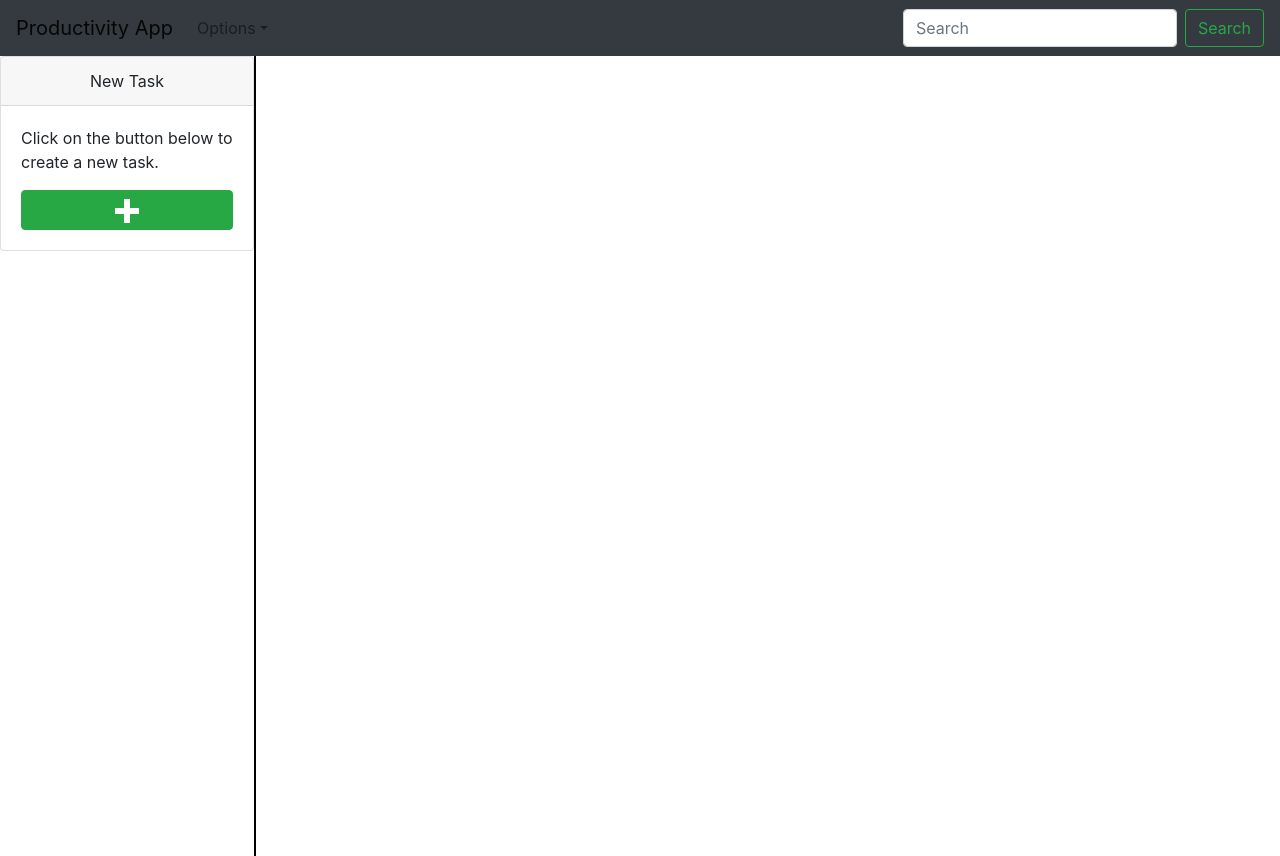
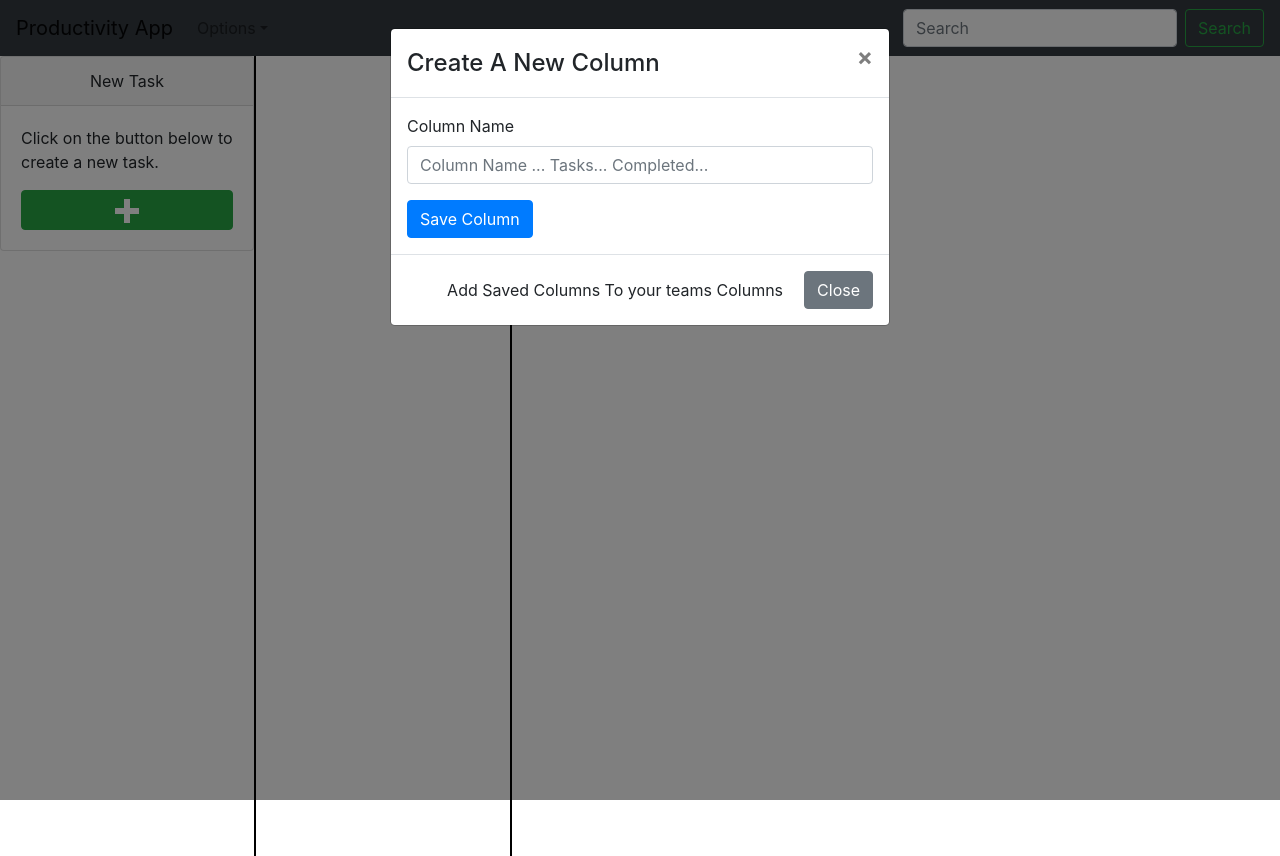
Before and after one commit to jamieTardi/productivity, a React (Create React App) app: page / in a window 1280 px wide. Built offline with nearby package versions, Linux system fonts and the light colour scheme.

Commit message:
creating dynamic column assignments

```diff
--- a/src/App.js
+++ b/src/App.js
@@ -7,9 +7,17 @@ function App() {
 	const [newItem, setNewItem] = useState({});
 	const [tasks, setTasks] = useState([]);
 	const [show, setShow] = useState(false);
+	const [column, setColumn] = useState({});
+	const [createdColumns, setCreatedColumns] = useState([]);
+
 	return (
 		<div className='App'>
-			<TopNav />
+			<TopNav
+				column={column}
+				setColumn={setColumn}
+				createdColumns={createdColumns}
+				setCreatedColumns={setCreatedColumns}
+			/>
 			<LayoutColumns
 				newItemText={newItemText}
 				setNewItemText={setNewItemText}
@@ -19,6 +27,8 @@ function App() {
 				setTasks={setTasks}
 				setShow={setShow}
 				show={show}
+				column={column}
+				setColumn={setColumn}
 			/>
 		</div>
 	);
--- a/src/Styles/styles.css
+++ b/src/Styles/styles.css
@@ -5,7 +5,8 @@
   margin: 0;
 }
 
-.new-items-container {
+.new-items-container,
+.generated-column {
   width: 20vw;
   min-height: 100vh;
   border-right: 2px solid black;
--- a/src/Styles/styles.scss
+++ b/src/Styles/styles.scss
@@ -6,7 +6,8 @@
 
 //NewItems Cutome Styles
 
-.new-items-container {
+.new-items-container,
+.generated-column {
 	width: 20vw;
 	min-height: 100vh;
 	border-right: 2px solid black;
--- /dev/null
+++ b/src/components/Columns/ColumnModal.jsx
@@ -0,0 +1,66 @@
+import React, { useState } from 'react';
+import { Form, Button, Modal } from 'react-bootstrap';
+import { v4 as uuidv4 } from 'uuid';
+
+const ColumnModal = ({
+	column,
+	setColumn,
+	createdColumns,
+	setCreatedColumns,
+}) => {
+	const [columnName, setColumnName] = useState('');
+	const [show, setShow] = useState(true);
+
+	const handleNewColumn = () => {
+		setColumn({ id: uuidv4, columnName, columnColour: '#70e000' });
+		setColumnName('');
+	};
+
+	const handleCreatedColumns = () => {
+		setCreatedColumns(...createdColumns, column);
+		console.log(createdColumns);
+	};
+
+	const handleShow = () => {
+		setShow(false);
+	};
+
+	return (
+		<div>
+			<Form>
+				<Modal
+					show={show}
+					onHide={handleShow}
+					backdrop='static'
+					keyboard={false}>
+					<Modal.Header closeButton>
+						<Modal.Title>Create A New Column</Modal.Title>
+					</Modal.Header>
+					<Modal.Body>
+						<Form.Group controlId='exampleForm.ControlTextarea1'>
+							<Form.Label>Column Name</Form.Label>
+							<Form.Control
+								type='name'
+								placeholder='Column Name ... Tasks... Completed...'
+								onChange={(e) => {
+									setColumnName(e.target.value);
+								}}
+							/>
+						</Form.Group>
+						<Button onClick={handleNewColumn}>Save Column</Button>
+					</Modal.Body>
+					<Modal.Footer>
+						<Button variant='sucess' onClick={handleCreatedColumns}>
+							Add Saved Columns To your teams Columns
+						</Button>
+						<Button variant='secondary' onClick={handleShow}>
+							Close
+						</Button>
+					</Modal.Footer>
+				</Modal>
+			</Form>
+		</div>
+	);
+};
+
+export default ColumnModal;
--- /dev/null
+++ b/src/components/Columns/CreatedColumn.jsx
@@ -0,0 +1,7 @@
+import React from 'react';
+
+const CreatedColumn = () => {
+	return <div className='generated-column'></div>;
+};
+
+export default CreatedColumn;
--- a/src/components/Columns/CreatedItem.jsx
+++ b/src/components/Columns/CreatedItem.jsx
@@ -7,9 +7,8 @@ const CreatedItem = ({
 	showTaskModal,
 	setShowTaskModal,
 }) => {
-	//needs fixing
 	const task = selectedTask[0];
-	console.log(selectedTask);
+
 	return (
 		<div>
 			{selectedTask ? (
--- a/src/components/Columns/NewItems.jsx
+++ b/src/components/Columns/NewItems.jsx
@@ -43,7 +43,7 @@ const NewItems = ({ tasks, setShow, setTasks }) => {
 					<>
 						<Card>
 							<Card.Body className='d-flex justify-content-center align-center flex-column'>
-								<Card.Title className='d-flex justify-content-center align-center flex-column'>
+								<Card.Title className='d-flex justify-content-center align-center flex-column text-center'>
 									{task.title}
 								</Card.Title>
 								<Button
@@ -55,6 +55,7 @@ const NewItems = ({ tasks, setShow, setTasks }) => {
 								</Button>
 								<Button
 									variant='danger'
+									className='mt-2'
 									onClick={() => {
 										handleRemoveTask(task.id);
 									}}>
--- a/src/components/Columns/index.js
+++ b/src/components/Columns/index.js
@@ -1,2 +1,4 @@
 export { default as NewItems } from './NewItems';
 export { default as CreatedItem } from './CreatedItem';
+export { default as CreatedColumn } from './CreatedColumn';
+export { default as ColumnModal } from './ColumnModal';
--- a/src/components/LayoutColumns.jsx
+++ b/src/components/LayoutColumns.jsx
@@ -1,5 +1,5 @@
 import React from 'react';
-import { NewItems } from './Columns/Index';
+import { NewItems, CreatedColumn } from './Columns/Index';
 import { NewItem } from './Index';
 
 const LayoutColumns = ({
@@ -13,6 +13,7 @@ const LayoutColumns = ({
 	show,
 }) => {
 	return (
+		<div className='d-flex'>
 			<div>
 				<NewItem
 					newItemText={newItemText}
@@ -26,6 +27,10 @@ const LayoutColumns = ({
 				/>
 				<NewItems tasks={tasks} setShow={setShow} setTasks={setTasks} />
 			</div>
+			<div>
+				<CreatedColumn />
+			</div>
+		</div>
 	);
 };
 
--- a/src/components/TopNav.jsx
+++ b/src/components/TopNav.jsx
@@ -1,4 +1,5 @@
 import React from 'react';
+import { ColumnModal } from './Columns/Index';
 import {
 	Navbar,
 	Form,
@@ -8,7 +9,10 @@ import {
 	FormControl,
 } from 'react-bootstrap';
 
-const TopNav = () => {
+const TopNav = ({ column, setColumn, createdColumns, setCreatedColumns }) => {
+	const handleCreateColumn = () => {
+		setColumn();
+	};
 	return (
 		<div>
 			<Navbar bg='dark' expand='lg'>
@@ -21,7 +25,7 @@ const TopNav = () => {
 								Create New Item
 							</NavDropdown.Item>
 							<NavDropdown.Item href='#action/3.2'>
-								Another action
+								Create a new Column
 							</NavDropdown.Item>
 							<NavDropdown.Item href='#action/3.3'>Something</NavDropdown.Item>
 							<NavDropdown.Divider />
@@ -36,6 +40,13 @@ const TopNav = () => {
 					</Form>
 				</Navbar.Collapse>
 			</Navbar>
+
+			<ColumnModal
+				column={column}
+				setColumn={setColumn}
+				createdColumns={createdColumns}
+				setCreatedColumns={setCreatedColumns}
+			/>
 		</div>
 	);
 };
```
Also changed, not shown: 1 other file (tests, documents, lock files or other folders). Lines whose indentation alone changed are shown as unchanged.
